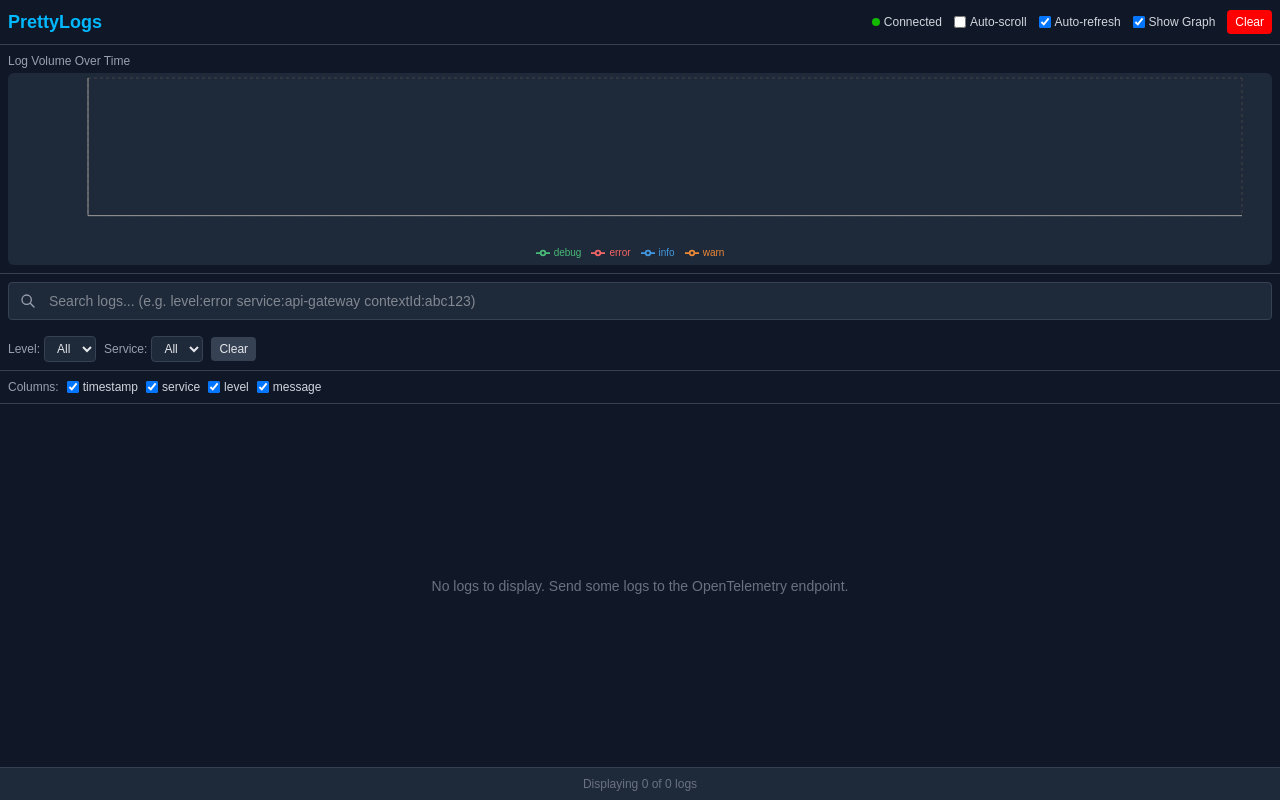
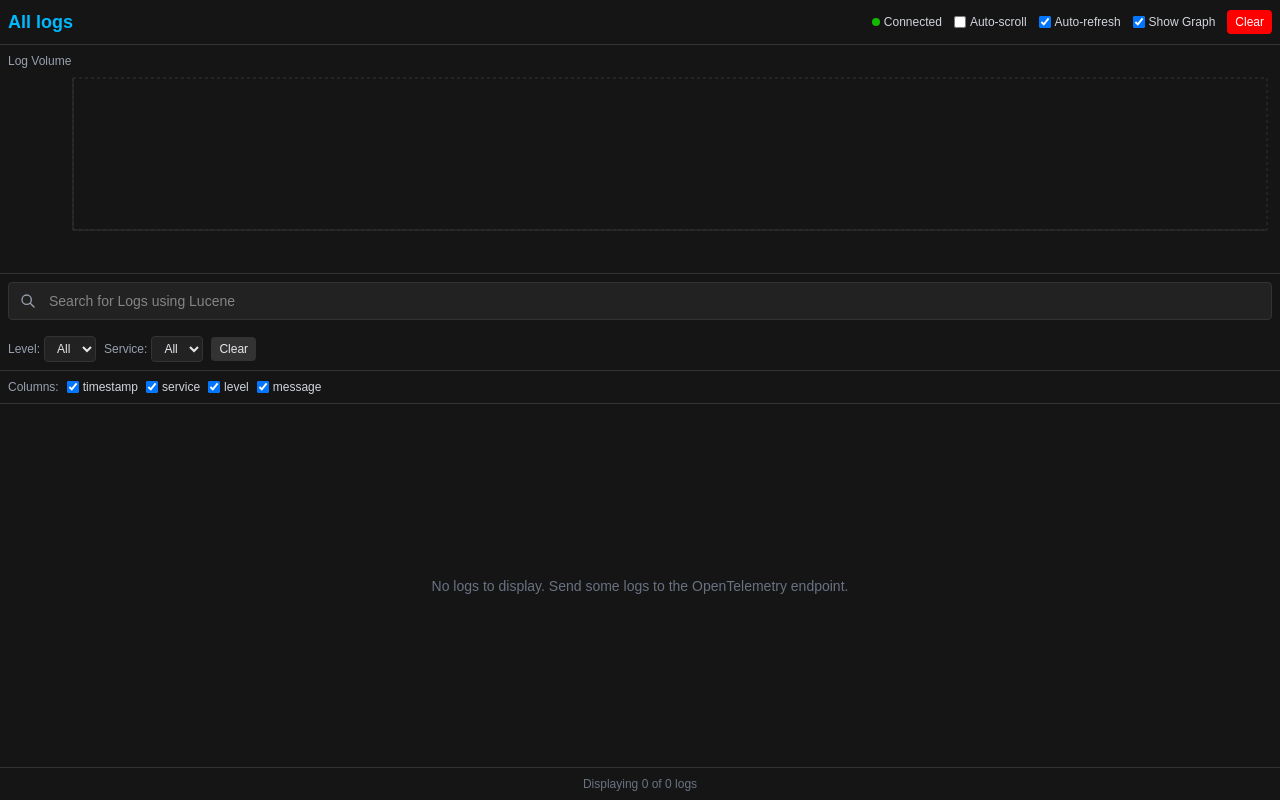
Before and after one commit to shobhit99/mrelic, a Next.js app: page / in a window 1280 px wide. Built offline with nearby package versions, Linux system fonts and the light colour scheme.

Commit message:
the theme is good now

```diff
--- a/src/app/layout.tsx
+++ b/src/app/layout.tsx
@@ -13,7 +13,7 @@
 });
 
 export const metadata: Metadata = {
-  title: "PrettyLogs - OpenTelemetry Log Viewer",
+  title: "Logs - New Relic",
   description: "A real-time log viewer for OpenTelemetry logs in New Relic style",
 };
 
@@ -25,7 +25,7 @@
   return (
     <html lang="en">
       <body
-        className={`${geistSans.variable} ${geistMono.variable} antialiased bg-[#1a1a1a] text-white text-sm`}
+        className={`${geistSans.variable} ${geistMono.variable} antialiased bg-[#151515] text-white text-sm`}
       >
         {children}
       </body>
--- a/src/components/LogFilter.tsx
+++ b/src/components/LogFilter.tsx
@@ -41,7 +41,7 @@
   };
 
   return (
-    <div className="bg-gray-900 p-2 border-b border-gray-700">
+    <div className="bg-[#151515] p-2 border-b border-[#333333]">
       <div className="flex flex-wrap gap-2 items-center">
         {/* Larger search bar like New Relic */}
         <div className="flex-grow w-full mb-2">
@@ -53,8 +53,8 @@
             </div>
             <input
               type="text"
-              className="w-full pl-10 pr-4 py-2 bg-gray-800 border border-gray-700 rounded text-sm text-gray-200 focus:outline-none focus:ring-1 focus:ring-[#00b9ff]"
-              placeholder="Search logs... (e.g. level:error service:api-gateway contextId:abc123)"
+              className="w-full pl-10 pr-4 py-2 bg-[#222222] border border-[#333333] rounded text-sm text-gray-200 focus:outline-none focus:ring-1 focus:ring-[#00b9ff]"
+              placeholder="Search for Logs using Lucene"
               value={search}
               onChange={handleSearchChange}
             />
@@ -66,7 +66,7 @@
         <div className="flex items-center">
           <span className="text-xs text-gray-400 mr-1">Level:</span>
           <select
-            className="px-2 py-1 bg-gray-800 border border-gray-700 rounded text-xs text-gray-200 focus:outline-none focus:ring-1 focus:ring-[#00b9ff]"
+            className="px-2 py-1 bg-[#222222] border border-[#333333] rounded text-xs text-gray-200 focus:outline-none focus:ring-1 focus:ring-[#00b9ff]"
             value={level}
             onChange={handleLevelChange}
           >
@@ -80,7 +80,7 @@
         <div className="flex items-center">
           <span className="text-xs text-gray-400 mr-1">Service:</span>
           <select
-            className="px-2 py-1 bg-gray-800 border border-gray-700 rounded text-xs text-gray-200 focus:outline-none focus:ring-1 focus:ring-[#00b9ff]"
+            className="px-2 py-1 bg-[#222222] border border-[#333333] rounded text-xs text-gray-200 focus:outline-none focus:ring-1 focus:ring-[#00b9ff]"
             value={service}
             onChange={handleServiceChange}
           >
@@ -93,7 +93,7 @@
 
           <div>
             <button
-              className="px-2 py-1 bg-gray-700 hover:bg-gray-600 text-xs text-gray-200 rounded focus:outline-none focus:ring-1 focus:ring-[#00b9ff] transition-colors"
+              className="px-2 py-1 bg-[#333333] hover:bg-[#444444] text-xs text-gray-200 rounded focus:outline-none focus:ring-1 focus:ring-[#00b9ff] transition-colors"
               onClick={clearFilters}
             >
               Clear
--- a/src/components/LogViewer.tsx
+++ b/src/components/LogViewer.tsx
@@ -150,6 +150,9 @@
 
     // Also call the filter change handler to ensure it's applied immediately
     handleFilterChange(newFilters);
+
+    // Close the drawer
+    closeDrawer();
   };
 
   // Handle filter changes
@@ -168,10 +171,10 @@
   };
 
   return (
-    <div className="flex flex-col h-screen bg-gray-900 text-white relative">
+    <div className="flex flex-col h-screen bg-[#151515] text-white relative">
       {/* Header - New Relic style */}
-      <header className="bg-gray-900 p-2 border-b border-gray-700 flex justify-between items-center">
-        <h1 className="text-lg font-bold text-[#00b9ff]">PrettyLogs</h1>
+      <header className="bg-[#151515] p-2 border-b border-[#333333] flex justify-between items-center">
+        <h1 className="text-lg font-bold text-[#00b9ff]">All logs</h1>
         <div className="flex items-center space-x-3">
           <div className="flex items-center">
             <span className={`w-2 h-2 rounded-full mr-1 ${isConnected ? 'bg-[#13ba00]' : 'bg-[#ff0000]'}`}></span>
@@ -218,15 +221,14 @@
 
       {/* Graph Section - New Relic style with Recharts */}
       {showGraph && (
-        <div className="bg-gray-900 p-2 border-b border-gray-700">
-          <div className="text-xs text-gray-400 mb-1">Log Volume Over Time</div>
-          <div className="h-48 bg-gray-800 rounded-md overflow-hidden">
+        <div className="bg-[#151515] p-2 border-b border-[#333333]">
+          <div className="text-xs text-gray-400 mb-1">Log Volume</div>
+          <div className="h-48 overflow-hidden">
             <ResponsiveContainer width="100%" height="100%">
               <LineChart
                 data={(() => {
-                  // Group logs by time intervals (every minute)
-                  const timeIntervals: { [key: string]: { [level: string]: number } } = {};
-                  const allLevels = levels.length > 0 ? levels : ['error', 'warn', 'info', 'debug'];
+                  // Group logs by time intervals
+                  const timeIntervals: { [key: string]: number } = {};
 
                   // Initialize with at least 10 time points if we have logs
                   if (logs.length > 0) {
@@ -237,14 +239,11 @@
 
                     for (let time = oldestLog.getTime(); time <= newestLog.getTime(); time += interval) {
                       const timeKey = new Date(time).toISOString();
-                      timeIntervals[timeKey] = {};
-                      allLevels.forEach(level => {
-                        timeIntervals[timeKey][level] = 0;
-                      });
+                      timeIntervals[timeKey] = 0;
                     }
                   }
 
-                  // Count logs by level for each time interval
+                  // Count logs for each time interval
                   logs.forEach(log => {
                     const logTime = new Date(log.timestamp);
                     // Find the closest time interval
@@ -252,10 +251,7 @@
                     if (timeKeys.length === 0) {
                       // If no intervals yet, create one
                       const timeKey = logTime.toISOString();
-                      timeIntervals[timeKey] = {};
-                      allLevels.forEach(level => {
-                        timeIntervals[timeKey][level] = 0;
-                      });
+                      timeIntervals[timeKey] = 0;
                     }
 
                     const closestTimeKey = timeKeys.reduce((prev, curr) => {
@@ -264,11 +260,7 @@
                       return prevDiff < currDiff ? prev : curr;
                     }, timeKeys[0]);
 
-                    const level = log.level || 'unknown';
-                    if (!timeIntervals[closestTimeKey][level]) {
-                      timeIntervals[closestTimeKey][level] = 0;
-                    }
-                    timeIntervals[closestTimeKey][level]++;
+                    timeIntervals[closestTimeKey]++;
                   });
 
                   // Convert to array for Recharts
@@ -276,42 +268,41 @@
                     const formattedTime = new Date(time).toLocaleTimeString();
                     return {
                       time: formattedTime,
-                      ...timeIntervals[time]
+                      count: timeIntervals[time]
                     };
                   });
                 })()}
-                margin={{ top: 5, right: 30, left: 20, bottom: 5 }}
+                margin={{ top: 5, right: 5, left: 5, bottom: 5 }}
               >
-                <CartesianGrid strokeDasharray="3 3" stroke="#444" />
-                <XAxis dataKey="time" stroke="#999" tick={{ fill: '#999', fontSize: 10 }} />
-                <YAxis stroke="#999" tick={{ fill: '#999', fontSize: 10 }} />
+                <CartesianGrid strokeDasharray="3 3" stroke="#333333" />
+                <XAxis
+                  dataKey="time"
+                  stroke="#666666"
+                  tick={{ fill: '#999999', fontSize: 10 }}
+                  axisLine={{ stroke: '#333333' }}
+                />
+                <YAxis
+                  stroke="#666666"
+                  tick={{ fill: '#999999', fontSize: 10 }}
+                  axisLine={{ stroke: '#333333' }}
+                />
                 <Tooltip
-                  contentStyle={{ backgroundColor: '#333', border: '1px solid #555' }}
-                  labelStyle={{ color: '#fff' }}
-                  itemStyle={{ color: '#fff' }}
+                  contentStyle={{
+                    backgroundColor: '#151515',
+                    border: 'none',
+                    borderRadius: '3px',
+                    boxShadow: '0 0 10px rgba(0,0,0,0.5)'
+                  }}
+                  labelStyle={{ color: '#ffffff', fontWeight: 'bold' }}
+                  itemStyle={{ color: '#ffffff' }}
                 />
-                <Legend wrapperStyle={{ fontSize: 10, color: '#999' }} />
-                {(levels.length > 0 ? levels : ['error', 'warn', 'info', 'debug']).map(level => {
-                  let color = '#999';
-                  switch(level.toLowerCase()) {
-                    case 'error': color = '#f56565'; break;
-                    case 'warn':
-                    case 'warning': color = '#ed8936'; break;
-                    case 'info': color = '#4299e1'; break;
-                    case 'debug': color = '#48bb78'; break;
-                  }
-
-                  return (
-                    <Line
-                      key={level}
-                      type="monotone"
-                      dataKey={level}
-                      stroke={color}
-                      activeDot={{ r: 8 }}
-                      strokeWidth={2}
-                    />
-                  );
-                })}
+                <Line
+                  type="monotone"
+                  dataKey="count"
+                  stroke="#00b9ff"
+                  dot={false}
+                  strokeWidth={2}
+                />
               </LineChart>
             </ResponsiveContainer>
           </div>
@@ -326,7 +317,7 @@
       />
 
       {/* Column Selection */}
-      <div className="bg-gray-900 p-2 border-b border-gray-700 flex flex-wrap gap-2">
+      <div className="bg-[#151515] p-2 border-b border-[#333333] flex flex-wrap gap-2">
         <div className="text-xs text-gray-400">Columns:</div>
         {availableColumns.map(column => (
           <div key={column} className="flex items-center text-xs">
@@ -356,7 +347,7 @@
           </div>
         ) : (
           <table className="w-full text-xs">
-            <thead className="bg-gray-800 sticky top-0">
+            <thead className="bg-[#222222] sticky top-0">
               <tr>
                 {selectedColumns.includes('timestamp') && (
                   <th className="p-2 text-left text-gray-400 font-medium">Time</th>
@@ -402,7 +393,7 @@
                 return (
                   <tr
                     key={log.id}
-                    className="border-b border-gray-800 hover:bg-gray-800 cursor-pointer"
+                    className="border-b border-[#333333] hover:bg-[#222222] cursor-pointer"
                     onClick={() => openLogDrawer(log)}
                   >
                     {selectedColumns.includes('timestamp') && (
@@ -410,7 +401,7 @@
                     )}
                     {selectedColumns.includes('service') && (
                       <td className="p-2">
-                        <span className="bg-gray-700 text-gray-300 px-2 py-0.5 rounded">{log.service || 'unknown'}</span>
+                        <span className="bg-[#333333] text-gray-300 px-2 py-0.5 rounded">{log.service || 'unknown'}</span>
                       </td>
                     )}
                     {selectedColumns.includes('level') && (
@@ -444,15 +435,15 @@
       </div>
 
       {/* Footer */}
-      <footer className="bg-gray-800 p-2 border-t border-gray-700 text-center text-xs text-gray-500">
+      <footer className="bg-[#151515] p-2 border-t border-[#333333] text-center text-xs text-gray-500">
         <p>Displaying {filteredLogs.length} of {logs.length} logs</p>
       </footer>
 
       {/* Log Detail Drawer - New Relic style */}
       {drawerOpen && selectedLog && (
-        <div className="fixed inset-y-0 right-0 w-1/3 bg-gray-800 border-l border-gray-700 shadow-lg overflow-auto z-10">
-          <div className="sticky top-0 bg-gray-800 p-3 border-b border-gray-700 flex justify-between items-center">
-            <h3 className="text-sm font-semibold text-white">Log Details</h3>
+        <div className="fixed inset-y-0 right-0 w-1/3 bg-[#222222] border-l border-[#333333] shadow-lg overflow-auto z-10">
+          <div className="sticky top-0 bg-[#222222] p-3 border-b border-[#333333] flex justify-between items-center">
+            <h3 className="text-sm font-semibold text-[#00b9ff]">Log Details</h3>
             <button
               onClick={closeDrawer}
               className="text-gray-400 hover:text-white"
@@ -464,7 +455,7 @@
           </div>
 
           {/* Message and Timestamp at the top */}
-          <div className="p-3 border-b border-gray-700 bg-gray-850">
+          <div className="p-3 border-b border-[#333333] bg-[#1a1a1a]">
             <div className="mb-2">
               <div className="text-xs text-gray-400">Timestamp</div>
               <div className="text-sm text-white">{selectedLog.timestamp}</div>
@@ -477,17 +468,17 @@
 
           {/* Key-Value pairs */}
           <div className="p-3">
-            <div className="text-xs text-gray-400 mb-2">Attributes</div>
+            <div className="text-xs text-[#00b9ff] mb-2">Attributes</div>
             <div className="space-y-2">
               {Object.entries(selectedLog).filter(([key]) =>
                 !['id', 'timestamp'].includes(key)
               ).map(([key, value]) => (
                 <div key={key} className="flex flex-col">
                   <div className="flex justify-between items-center">
-                    <span className="text-xs text-blue-400">{key}</span>
+                    <span className="text-xs text-[#00b9ff]">{key}</span>
                     <button
                       onClick={() => addFilterFromDrawer(key, value)}
-                      className="text-xs text-gray-400 hover:text-white px-2 py-1 rounded hover:bg-gray-700"
+                      className="text-xs text-gray-400 hover:text-white px-2 py-1 rounded hover:bg-[#333333]"
                       title="Filter by this value"
                     >
                       Filter
```
